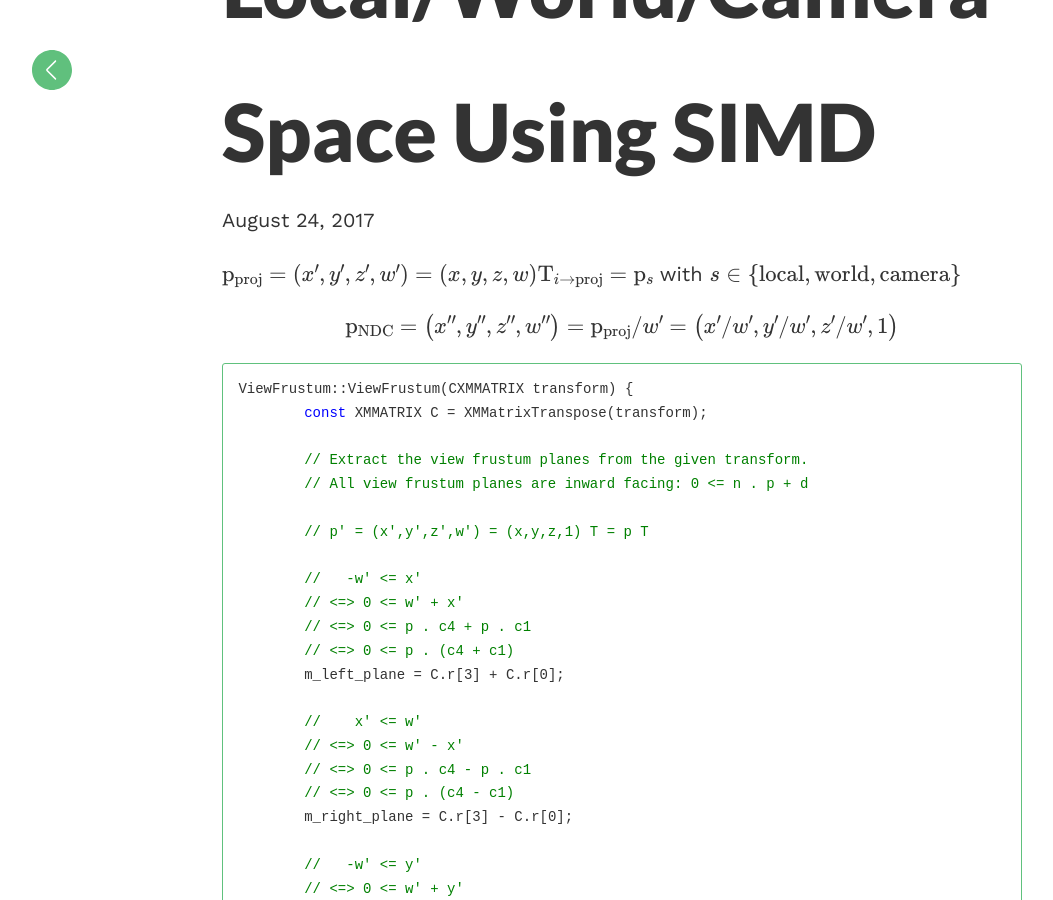
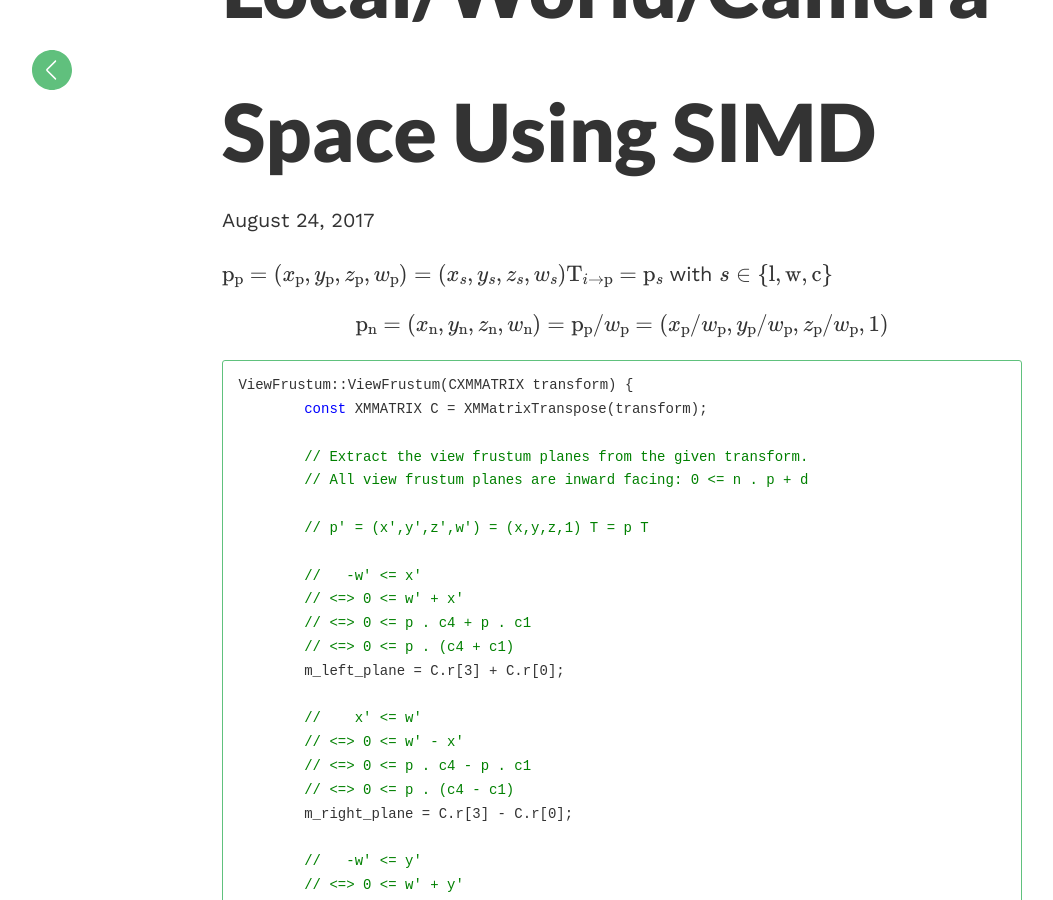
Before and after one commit to matt77hias/Blog, a Jekyll site: the page built from _posts/2017-08-24-creating-a-view-frustum.md, in a window 1280 px wide and 900 px high, scrolled down 413 px. Shown: the whole window, without its empty margins (18-1071 px from the left). Built offline with Jekyll 4.4.1, drawn with Linux system fonts in a browser that asks for light colours; formulas are drawn with MathJax 3; comment, search, counter and statistics services are not loaded.

Commit message:
Update 2017-08-24-creating-a-view-frustum.md

````diff
--- a/_posts/2017-08-24-creating-a-view-frustum.md
+++ b/_posts/2017-08-24-creating-a-view-frustum.md
@@ -5,9 +5,9 @@ date:   2017-08-24
 categories: culling
 ---
 
-$$\mathrm{p_{proj}} = \left( x', y', z', w' \right) = \left( x, y, z, w \right) \mathrm{T}_{i \rightarrow \mathrm{proj}} = \mathrm{p}_{s}$$ with $$s \in \{\mathrm{local}, \mathrm{world}, \mathrm{camera}\}$$
+$$\mathrm{p_{p}} = \left( x_{\mathrm{p}}, y_{\mathrm{p}}, z_{\mathrm{p}}, w_{\mathrm{p}} \right) = \left( x_{s}, y_{s}, z_{s}, w_{s} \right) \mathrm{T}_{i \rightarrow \mathrm{p}} = \mathrm{p}_{s}$$ with $$s \in \{\mathrm{l}, \mathrm{w}, \mathrm{c}\}$$
 
-$$\mathrm{p_{NDC}} = \left( x'', y'', z'', w'' \right) = \mathrm{p_{proj}} / w' = \left( x'/w', y'/w', z'/w', 1 \right)$$
+$$\mathrm{p_{n}} = \left( x_{\mathrm{n}}, y_{\mathrm{n}}, z_{\mathrm{n}}, w_{\mathrm{n}} \right) = \mathrm{p_{p}} / w_{\mathrm{p}} = \left( x_{\mathrm{p}}/w_{\mathrm{p}}, y_{\mathrm{p}}/w_{\mathrm{p}}, z_{\mathrm{p}}/w_{\mathrm{p}}, 1 \right)$$
 
 ```c++
 ViewFrustum::ViewFrustum(CXMMATRIX transform) {
````
